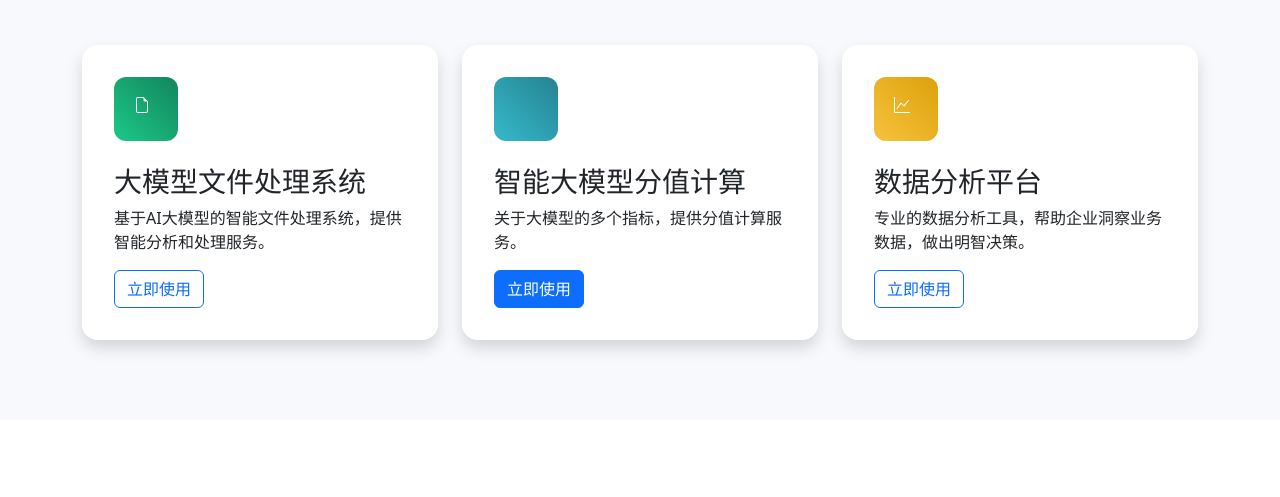
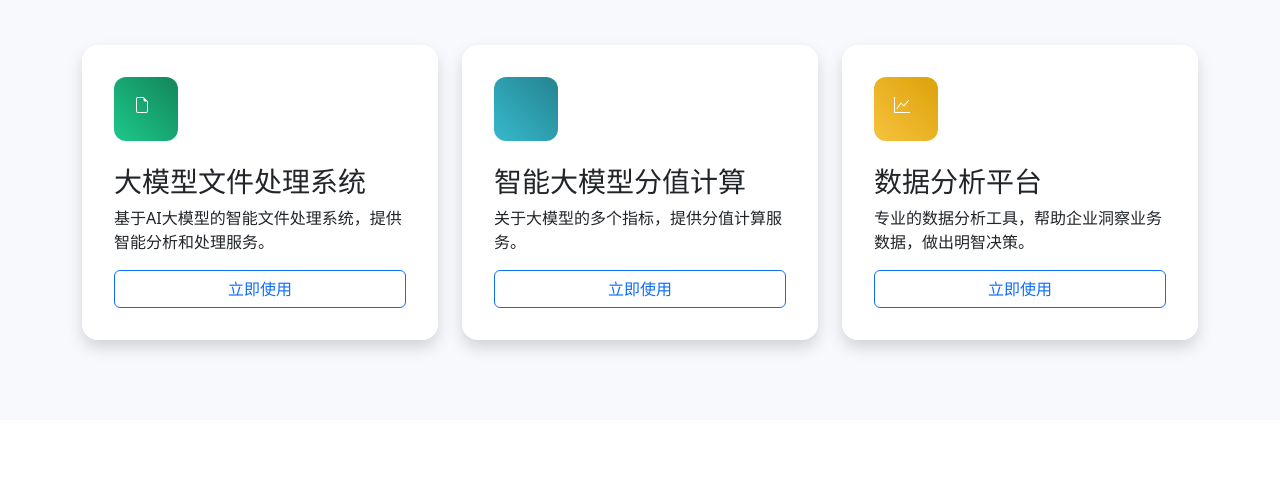
Before and after one commit to YouAnChi/ALMDCPS, a plain HTML site: page web/about.html in a window 1280 px wide. Shown: the part 516-1013 px from the top of the page. Drawn offline with Linux system fonts and the light colour scheme; no server answers; some icons are missing.

Commit message:
更新了前端页面样式

```diff
--- a/web/about.html
+++ b/web/about.html
@@ -29,10 +29,12 @@
             transition: transform 0.3s ease;
             border: none;
             box-shadow: 0 0.5rem 1rem rgba(0, 0, 0, 0.15);
+            display: flex;
+            flex-direction: column;
         }
 
-        .feature-card:hover {
-            transform: translateY(-5px);
+        .feature-card p {
+            flex-grow: 1;
         }
 
         .feature-icon {
@@ -132,7 +134,7 @@
                             </div>
                             <h3>智能大模型分值计算</h3>
                             <p>关于大模型的多个指标，提供分值计算服务。</p>
-                            <a href="/model-score" class="btn btn-primary">立即使用</a>
+                            <a href="/model-score" class="btn btn-outline-primary">立即使用</a>
                         </div>
                     </div>
 
```
Also changed, not shown: 3 other files.
